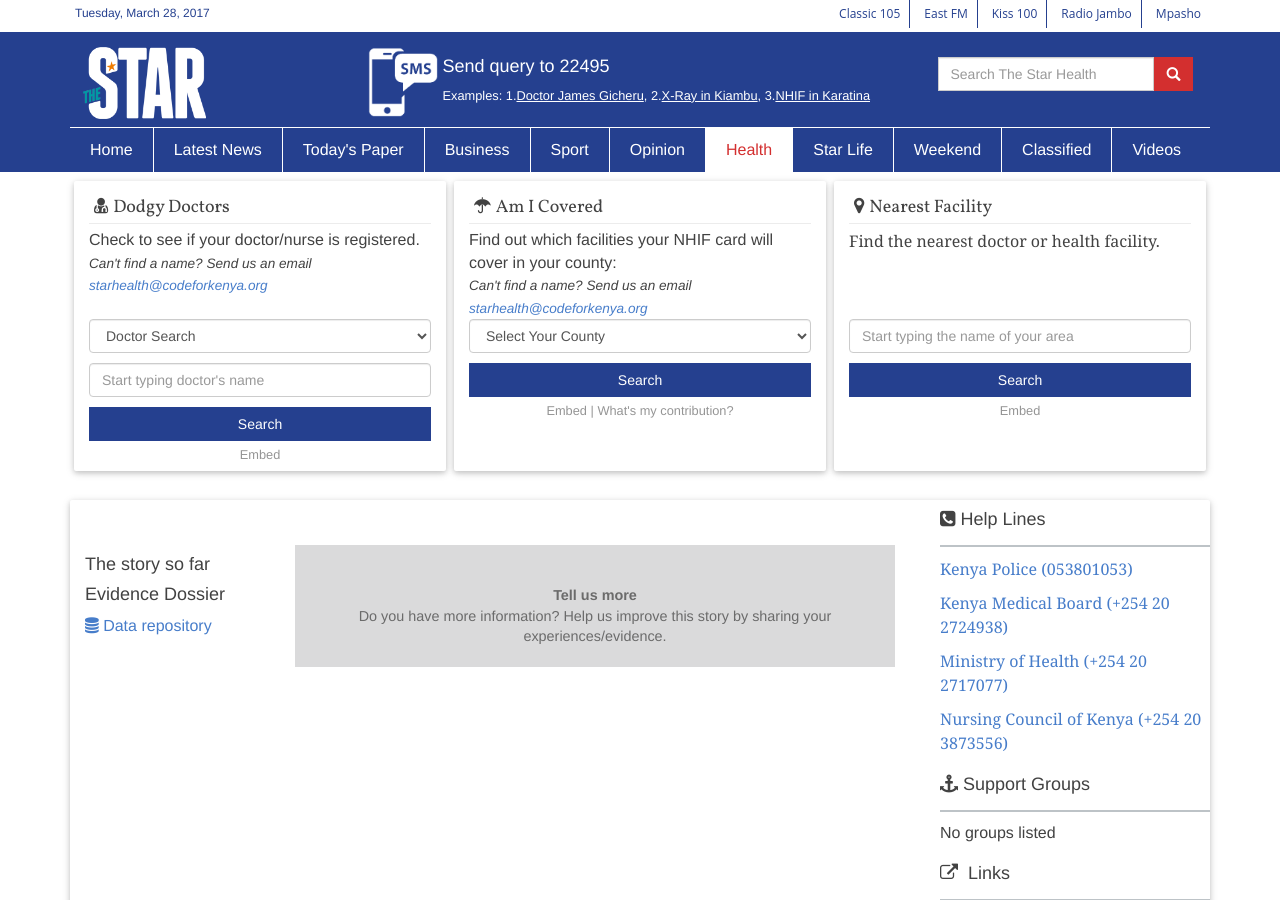
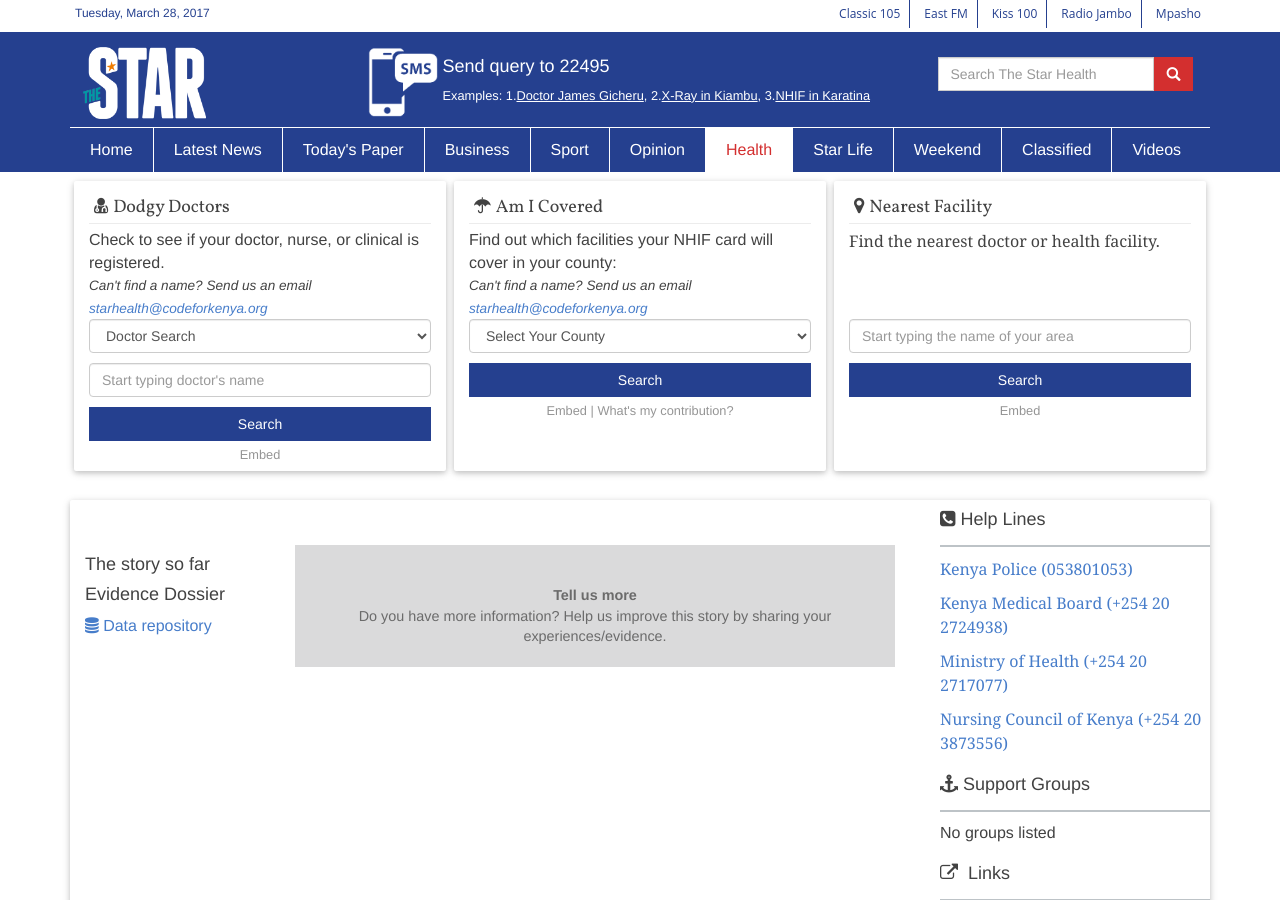
Before and after one commit to CodeForAfrica/HealthTools.KE-theStarHealth, a Jekyll site: the page built from index.html, in a window 1280 px wide and 900 px high. Built offline with Jekyll 4.4.1, drawn with Linux system fonts in a browser that asks for light colours; a script that is not in the unit is left out; comment, search, counter and statistics services are not loaded.

Commit message:
Improve some.

```diff
--- a/_includes/apps/dodgy-dr.html
+++ b/_includes/apps/dodgy-dr.html
@@ -1,7 +1,7 @@
 <div class="app">
     <h4 class="app_title"><i class="fa fa-user-md"></i>Dodgy Doctors</h4>
     <div class="app_top">
-        Check to see if your doctor/nurse is registered.<br/><small><em>Can't find a name? Send us an email <a href="mailto:starhealth@codeforkenya.org" target="_blank">starhealth@codeforkenya.org</a></em></small>
+        Check to see if your doctor, nurse, or clinical is registered.<br/><small><em>Can't find a name? Send us an email <a href="mailto:starhealth@codeforkenya.org" target="_blank">starhealth@codeforkenya.org</a></em></small>
     </div>
     <div class="app_bottom">
          <select class="form-control" id="search-type">
--- a/index.html
+++ b/index.html
@@ -98,15 +98,15 @@ custom_js: /js/custom.js
         <div class="col-md-3 sidebar_widget2 links">
             <div class="row-header"><h3>Links</h3></div>
             <p>Download the Star's mobile Apps, eBooks, and other tools.</p>
-            <a href="https://play.google.com/apps/testing/org.codeforafrica.citizenreporter.starreports" target="_blank"><img src="img/android-icon.png"></a>
+            <a href="https://play.google.com/apps/testing/org.codeforafrica.citizenreporter.starreports" target="_blank" rel="noopener noreferrer"><img src="img/android-icon.png"></a>
             <hr/>
-            <a href="http://code4kenya.org" target="_blank"><img style="height: 80px" src="img/c4k_logo.png" id="c4k_partner"></a>
+            <a href="http://codeforkenya.org" target="_blank" rel="noopener noreferrer"><img style="height: 80px" src="img/c4k_logo.png" id="c4k_partner"></a>
             <br/>
             The data driven journalism + tools in StarHealth section were kickstarted by Code4Kenya
             <hr />
             <div style="text-align: center;">
-                <a href="http://github.com/CodeForAfrica/HealthTools"><img src="img/GitHub-Mark-32px.png" id="cfa_icon"></a>
-                <a href="http://africaopendata.org/dataset?q=kenya+health"><img style="height:32px;margin-left:25px" src="img/data.png"></a>
+                <a href="https://github.com/CodeForAfrica/HealthTools.KE-theStarHealth" target="_blank" rel="noreferrer noopener"><img src="img/GitHub-Mark-32px.png" id="cfa_icon"></a>
+                <a href="https://africaopendata.org/dataset?q=kenya+health" target="_blank" rel="noopener noreferrer"><img style="height:32px; margin-left:25px;" src="img/data.png"></a>
             </div>
             <p>The code &amp; data for this page are open source. You can re-use it by visiting the above repositories.</p>
             <br/>
```
